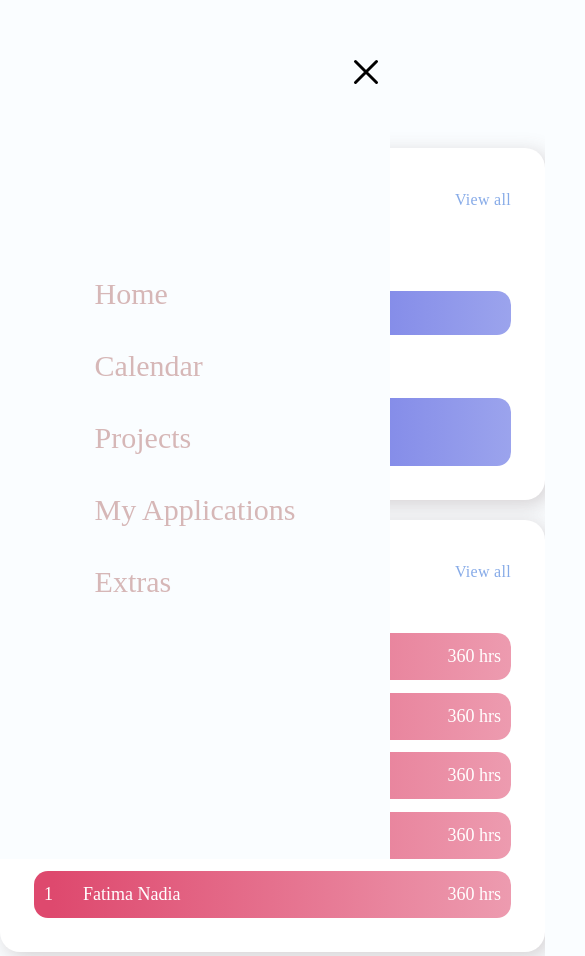
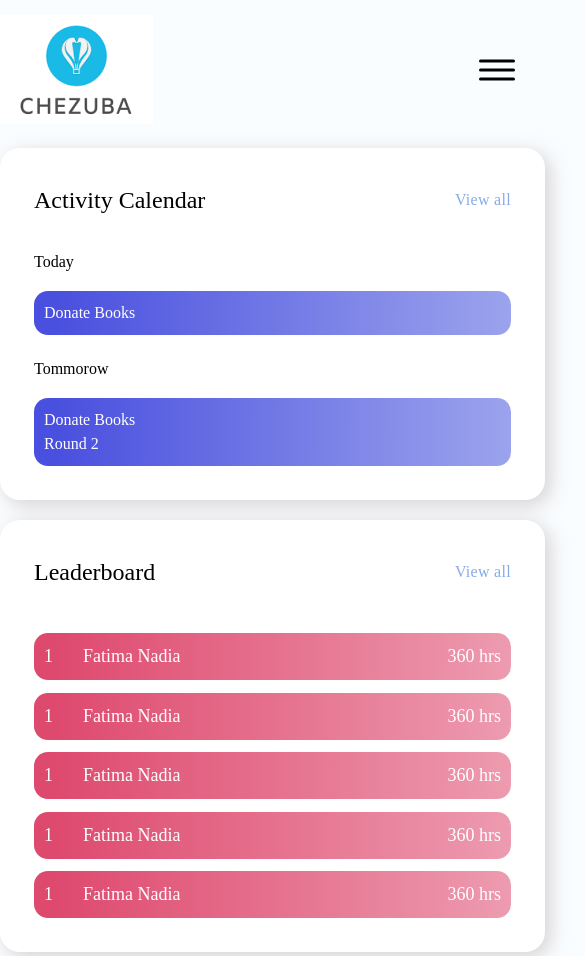
Before and after one commit to Anvesh183/Chezuba-Mock-up, a plain HTML site: page index.html in a window 390 px wide. Shown: the top 956 px of the page, 585 px wide, since content can reach past the window. Drawn offline with nearby package versions, Linux system fonts and the light colour scheme.

Commit message:
Third Commit

```diff
--- a/index.html
+++ b/index.html
@@ -13,7 +13,7 @@
       <section class="left-section">
         <!----------------------------------SIDE-BAR SECTION------------------------------------->
 
-        <section class="side-bar nav-open">
+        <section class="side-bar">
           <div class="logo">
             <img src="../img/chezuba logo.png" alt="logo" />
           </div>
--- a/media-queries.css
+++ b/media-queries.css
@@ -13,6 +13,7 @@
     flex-direction: row;
     justify-content: space-between;
     margin-bottom: 20px;
+    column-gap: 160px;
   }
 
   .btn-mobile-nav {
@@ -29,8 +30,8 @@
   .navigation {
     background-color: #fafdff;
     position: absolute;
-    top: 0;
-    left: 0;
+    top: 150px;
+    left: 90px;
     width: 100%;
     height: 100vh;
     transform: translateX(100%);
```
